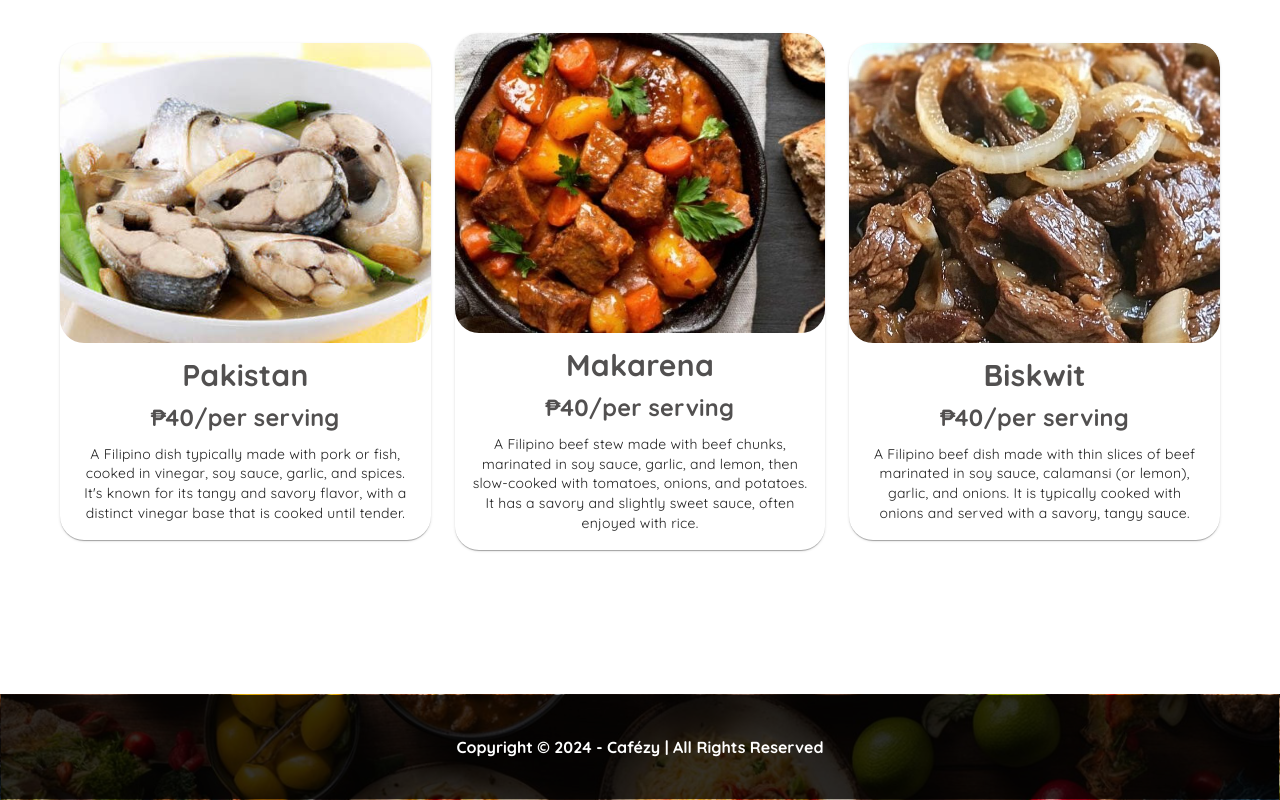
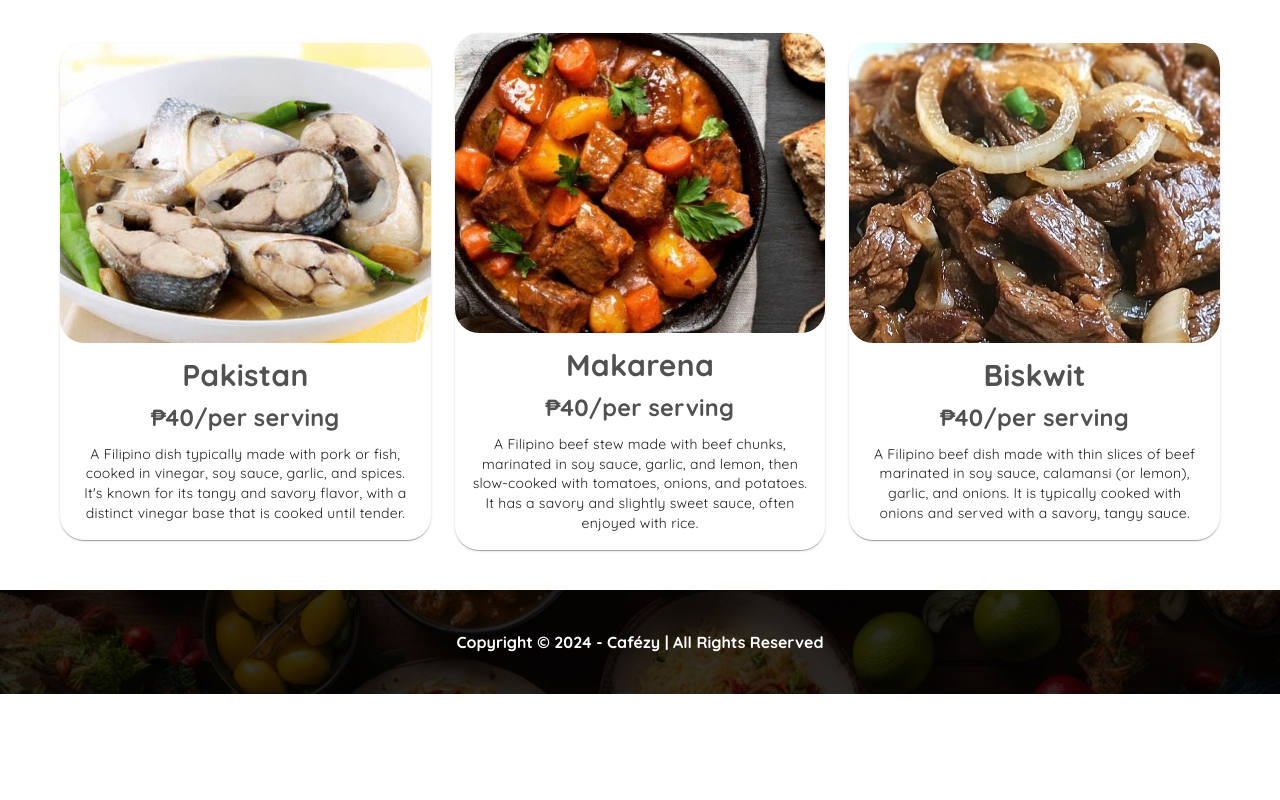
Before and after one commit to cboncales/Cafezy, a Vue app: page /food in a window 1280 px wide. Shown: the part 867-1667 px from the top of the page. After the commit the page ends 1561 px from the top, so only its background shows below. Built offline with nearby package versions, Linux system fonts and the light colour scheme; no server answers.

Commit message:
fix: remove main padding bottom and footer border

```diff
--- a/src/components/layout/AppLayout.vue
+++ b/src/components/layout/AppLayout.vue
@@ -317,6 +317,11 @@ const toggleFormMode = () => {
   color: rgb(255, 145, 0) !important;
 }
 
+::v-deep(.cancel-btn:hover) {
+  background-color: rgba(255, 145, 0, 0.1) !important;
+  color: rgb(255, 145, 0) !important;
+}
+
 .line {
   font-size: 20px;
   font-weight: 800;
@@ -357,6 +362,15 @@ const toggleFormMode = () => {
   max-height: max-content;
 }
 
+.v-footer--border {
+  border-width: 0 !important;
+  box-shadow: none !important;
+}
+
+.v-main {
+  --v-layout-bottom: 0px !important; /* Set bottom padding to zero */
+}
+
 /* Responsive Styles */
 @media (max-width: 600px) {
   .text-logo {
```
Also changed, not shown: 1 other file (tests, documents, lock files or other folders).
